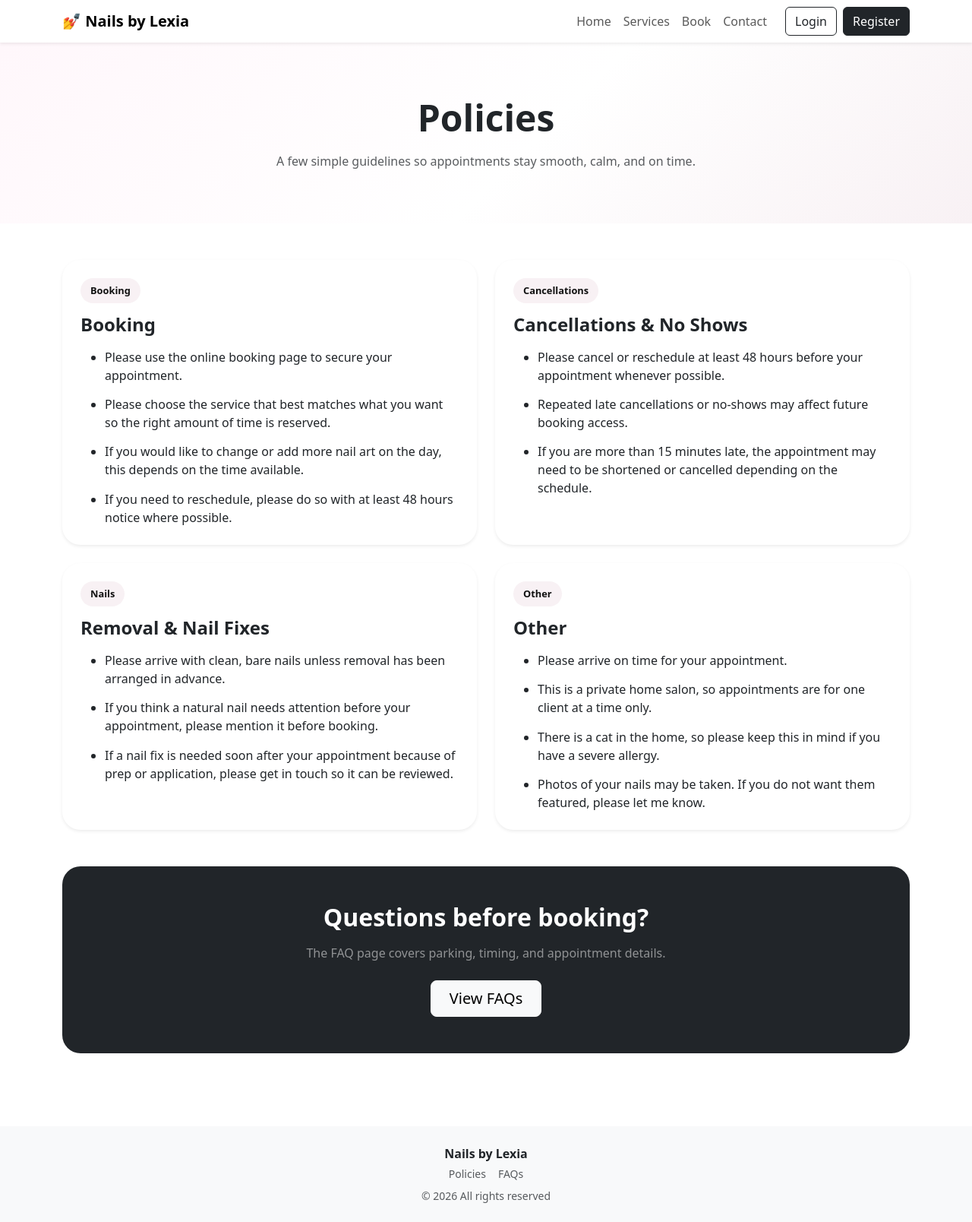
After one commit to GDV373/nailsbylexia, a Django app: page /policies/ in a window 1280 px wide. The commit adds this page. Shown: the whole page at 76% size. Run offline with Django 5.2, Linux system fonts and the light colour scheme.

Commit message:
Add booking calendar payload and policy FAQ pages

```diff
--- a/dashboard/views.py
+++ b/dashboard/views.py
@@ -550,7 +550,7 @@ def complete_booking(request, booking_id):
         booking.status = "done"
         booking.save()
 
-        send_booking_email(booking, "Thank You - Booking Completed")
+        send_booking_email(booking, "Thank You - Booking Completed", "completed")
 
         messages.success(
             request,
--- a/pages/urls.py
+++ b/pages/urls.py
@@ -5,4 +5,6 @@ urlpatterns = [
     path("", views.home, name="home"),
     path("services/", views.services_page, name="services_page"),
     path("contact/", views.contact_page, name="contact_page"),
+    path("policies/", views.policies_page, name="policies_page"),
+    path("faq/", views.faq_page, name="faq_page"),
 ]
--- a/pages/views.py
+++ b/pages/views.py
@@ -26,3 +26,11 @@ def services_page(request):
 
 def contact_page(request):
     return render(request, "pages/contact.html")
+
+
+def policies_page(request):
+    return render(request, "pages/policies.html")
+
+
+def faq_page(request):
+    return render(request, "pages/faq.html")
--- a/templates/base.html
+++ b/templates/base.html
@@ -135,6 +135,10 @@
 <footer class="bg-light text-center py-4 mt-5">
     <div class="container">
         <p class="mb-1 fw-bold">Nails by Lexia</p>
+        <div class="d-flex justify-content-center gap-3 small mb-2">
+            <a class="text-muted text-decoration-none" href="{% url 'policies_page' %}">Policies</a>
+            <a class="text-muted text-decoration-none" href="{% url 'faq_page' %}">FAQs</a>
+        </div>
         <p class="mb-0 text-muted small">
             © 2026 All rights reserved
         </p>
--- /dev/null
+++ b/templates/pages/policies.html
@@ -0,0 +1,120 @@
+{% extends "base.html" %}
+
+{% block content %}
+
+<style>
+    .info-hero {
+        background: linear-gradient(135deg, #fff7fb 0%, #ffffff 55%, #f8f1f4 100%);
+        padding: 70px 0;
+    }
+
+    .policy-card {
+        border: 0;
+        border-radius: 24px;
+        height: 100%;
+    }
+
+    .policy-pill {
+        display: inline-block;
+        border-radius: 999px;
+        background: #f8f1f4;
+        color: #111;
+        padding: 7px 13px;
+        font-size: 0.8rem;
+        font-weight: 700;
+        margin-bottom: 14px;
+    }
+
+    .policy-list li + li {
+        margin-top: 0.9rem;
+    }
+</style>
+
+<section class="info-hero">
+    <div class="container text-center">
+        <h1 class="fw-bold display-5 mb-3">Policies</h1>
+        <p class="text-muted mb-0">
+            A few simple guidelines so appointments stay smooth, calm, and on time.
+        </p>
+    </div>
+</section>
+
+<section class="py-5">
+    <div class="container">
+        <div class="row g-4">
+
+            <div class="col-lg-6">
+                <div class="card shadow-sm policy-card">
+                    <div class="card-body p-4">
+                        <span class="policy-pill">Booking</span>
+                        <h2 class="h4 fw-bold mb-3">Booking</h2>
+                        <ul class="policy-list mb-0">
+                            <li>Please use the online booking page to secure your appointment.</li>
+                            <li>Please choose the service that best matches what you want so the right amount of time is reserved.</li>
+                            <li>If you would like to change or add more nail art on the day, this depends on the time available.</li>
+                            <li>If you need to reschedule, please do so with at least 48 hours notice where possible.</li>
+                        </ul>
+                    </div>
+                </div>
+            </div>
+
+            <div class="col-lg-6">
+                <div class="card shadow-sm policy-card">
+                    <div class="card-body p-4">
+                        <span class="policy-pill">Cancellations</span>
+                        <h2 class="h4 fw-bold mb-3">Cancellations &amp; No Shows</h2>
+                        <ul class="policy-list mb-0">
+                            <li>Please cancel or reschedule at least 48 hours before your appointment whenever possible.</li>
+                            <li>Repeated late cancellations or no-shows may affect future booking access.</li>
+                            <li>If you are more than 15 minutes late, the appointment may need to be shortened or cancelled depending on the schedule.</li>
+                        </ul>
+                    </div>
+                </div>
+            </div>
+
+            <div class="col-lg-6">
+                <div class="card shadow-sm policy-card">
+                    <div class="card-body p-4">
+                        <span class="policy-pill">Nails</span>
+                        <h2 class="h4 fw-bold mb-3">Removal &amp; Nail Fixes</h2>
+                        <ul class="policy-list mb-0">
+                            <li>Please arrive with clean, bare nails unless removal has been arranged in advance.</li>
+                            <li>If you think a natural nail needs attention before your appointment, please mention it before booking.</li>
+                            <li>If a nail fix is needed soon after your appointment because of prep or application, please get in touch so it can be reviewed.</li>
+                        </ul>
+                    </div>
+                </div>
+            </div>
+
+            <div class="col-lg-6">
+                <div class="card shadow-sm policy-card">
+                    <div class="card-body p-4">
+                        <span class="policy-pill">Other</span>
+                        <h2 class="h4 fw-bold mb-3">Other</h2>
+                        <ul class="policy-list mb-0">
+                            <li>Please arrive on time for your appointment.</li>
+                            <li>This is a private home salon, so appointments are for one client at a time only.</li>
+                            <li>There is a cat in the home, so please keep this in mind if you have a severe allergy.</li>
+                            <li>Photos of your nails may be taken. If you do not want them featured, please let me know.</li>
+                        </ul>
+                    </div>
+                </div>
+            </div>
+
+        </div>
+
+        <div class="card border-0 bg-dark text-white mt-5" style="border-radius: 24px;">
+            <div class="card-body p-4 p-md-5 text-center">
+                <h2 class="fw-bold mb-3">Questions before booking?</h2>
+                <p class="text-white-50 mb-4">
+                    The FAQ page covers parking, timing, and appointment details.
+                </p>
+                <a href="{% url 'faq_page' %}" class="btn btn-light btn-lg px-4">
+                    View FAQs
+                </a>
+            </div>
+        </div>
+    </div>
+</section>
+
+{% endblock %}
```
Also changed, not shown: bookings/views.py (+48 -4 lines), config/settings.py (+25 -0 lines), templates/pages/faq.html (added, +96 -0 lines).
